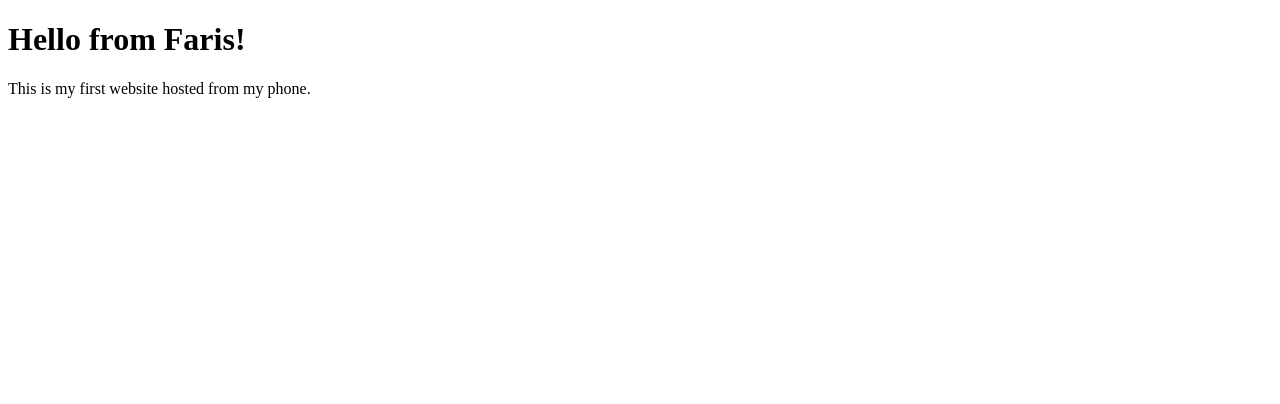
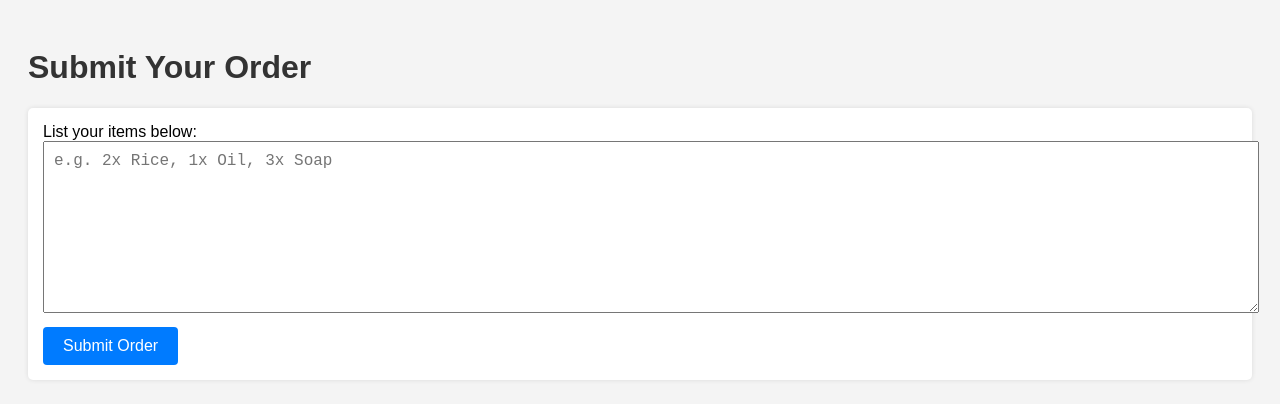
Before and after one commit to farysbit/shopezee, a plain HTML site: page index.html in a window 1280 px wide. Drawn offline with Linux system fonts and the light colour scheme.

Commit message:
Update index.html

```diff
--- a/index.html
+++ b/index.html
@@ -1,10 +1,45 @@
 <!DOCTYPE html>
 <html>
   <head>
-    <title>My First Website</title>
+    <title>Order Submission</title>
+    <style>
+      body {
+        font-family: Arial, sans-serif;
+        padding: 20px;
+        background-color: #f4f4f4;
+      }
+      h1 {
+        color: #333;
+      }
+      form {
+        background: #fff;
+        padding: 15px;
+        border-radius: 5px;
+        box-shadow: 0 0 5px rgba(0,0,0,0.1);
+      }
+      textarea {
+        width: 100%;
+        height: 150px;
+        margin-bottom: 10px;
+        padding: 10px;
+        font-size: 16px;
+      }
+      button {
+        padding: 10px 20px;
+        font-size: 16px;
+        background-color: #007bff;
+        color: white;
+        border: none;
+        border-radius: 4px;
+      }
+    </style>
   </head>
   <body>
-    <h1>Hello from Faris!</h1>
-    <p>This is my first website hosted from my phone.</p>
+    <h1>Submit Your Order</h1>
+    <form action="https://formsubmit.co/YOUR_EMAIL_HERE" method="POST">
+      <label for="items">List your items below:</label><br>
+      <textarea id="items" name="items" placeholder="e.g. 2x Rice, 1x Oil, 3x Soap" required></textarea><br>
+      <button type="submit">Submit Order</button>
+    </form>
   </body>
 </html>
```
